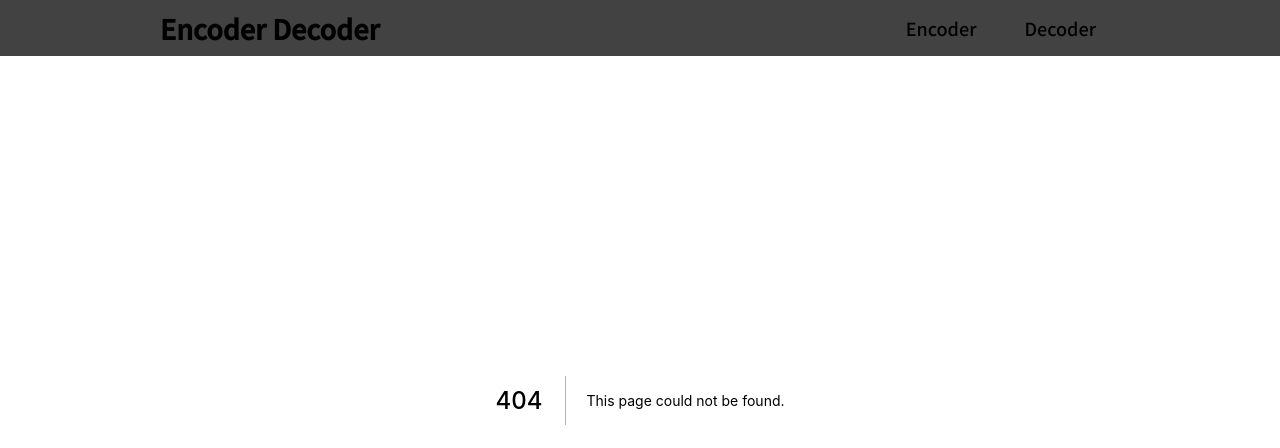
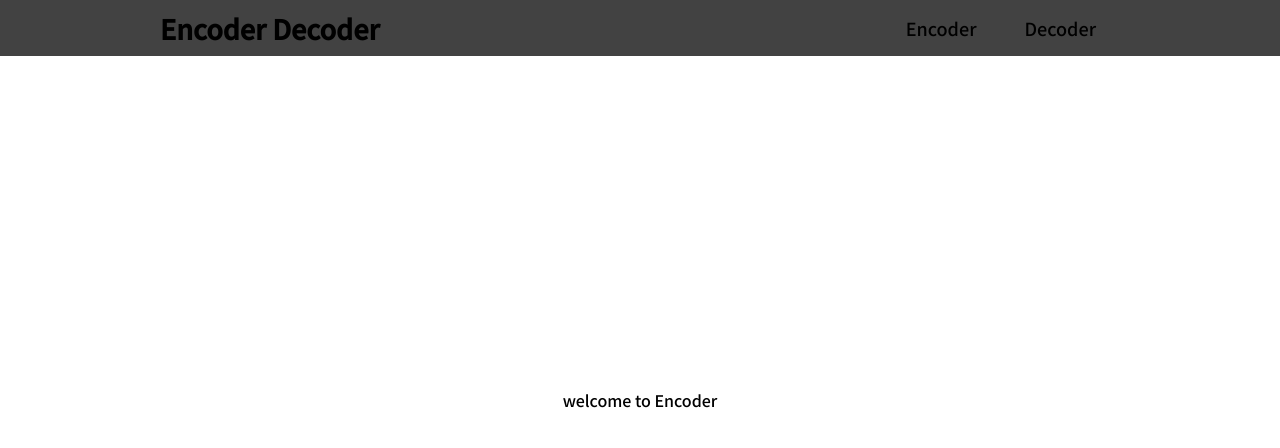
Before and after one commit to aaakch0316/EncodeDecode, a Next.js app: page /encode in a window 1280 px wide. Before the commit this address had no page. Shown: the top 448 px of the page. Built offline with nearby package versions, Linux system fonts and the light colour scheme; a web font is replaced by a local one.

Commit message:
init incoder page

```diff
--- /dev/null
+++ b/pages/encode/index.js
@@ -0,0 +1,12 @@
+import styles from '../../styles/encode/encode.module.css'
+
+const Encode = () => {
+    return (
+    <div className={styles.container}>
+        <main className={styles.main}>
+            welcome to Encoder
+        </main>
+    </div>)
+}
+
+export default Encode;
--- a/pages/index.js
+++ b/pages/index.js
@@ -16,12 +16,12 @@ export default function Home() {
         </p>
 
         <div className={styles.grid}>
-          <a href="/encoder" className={styles.card}>
+          <a href="/encode" className={styles.card}>
             <h2>Encoder &rarr;</h2>
             <p>Use the online tool to encode a string fo text.</p>
           </a>
 
-          <a href="/decoder" className={styles.card}>
+          <a href="/decode" className={styles.card}>
             <h2>Decoder &rarr;</h2>
             <p>Use the online tool to decoder a string fo text.</p>
           </a>
--- /dev/null
+++ b/styles/encode/encode.module.css
@@ -0,0 +1,16 @@
+.container {
+  padding: 0 2rem;
+  /* width: 500px;
+  height: 500px;
+  background-color: blue; */
+}
+
+.main {
+    min-height: 100vh;
+    padding: 4rem 0;
+    flex: 1;
+    display: flex;
+    flex-direction: column;
+    justify-content: center;
+    align-items: center;
+  }
```
Also changed, not shown: pages/decode/index.js (added).
